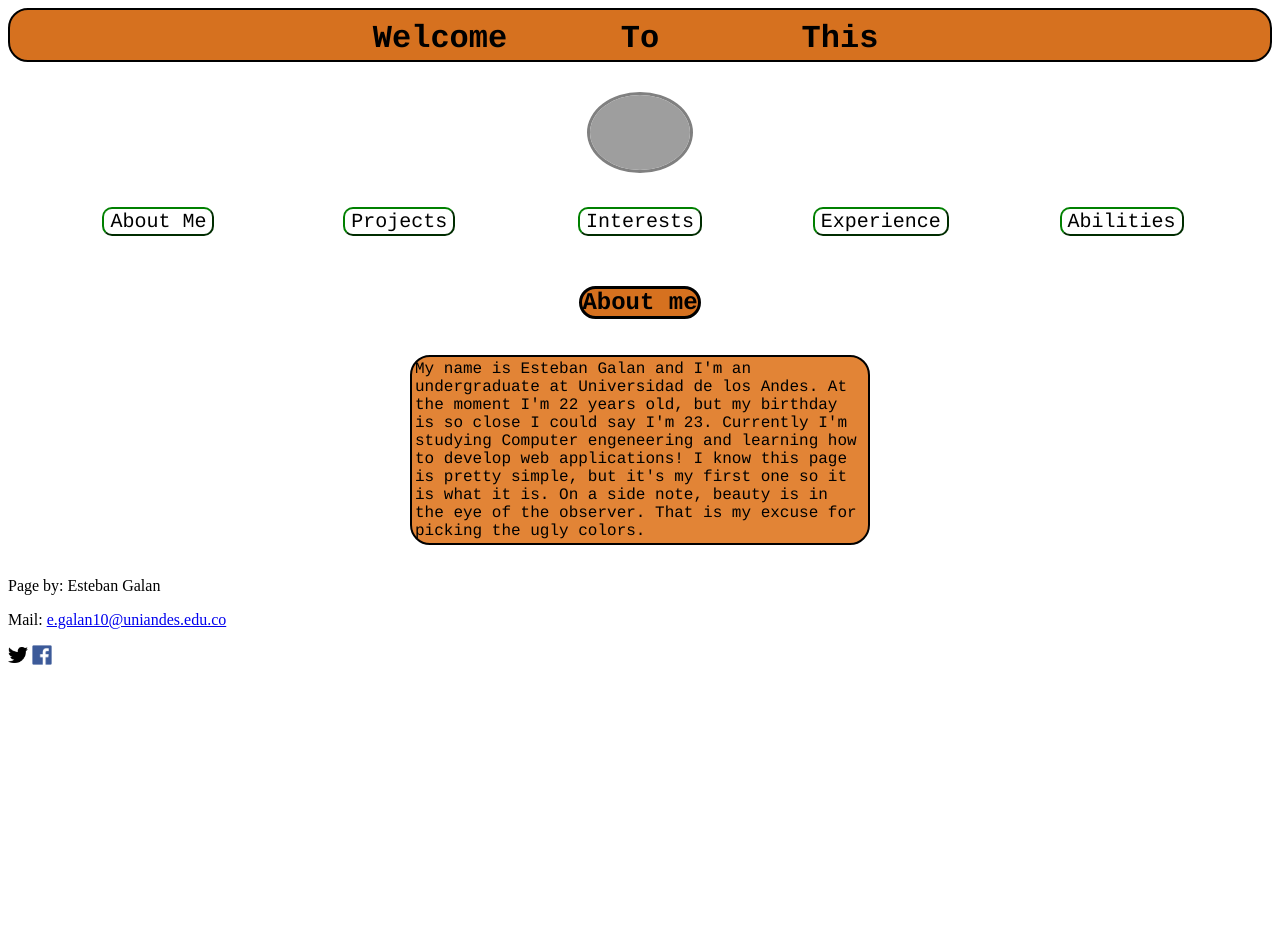
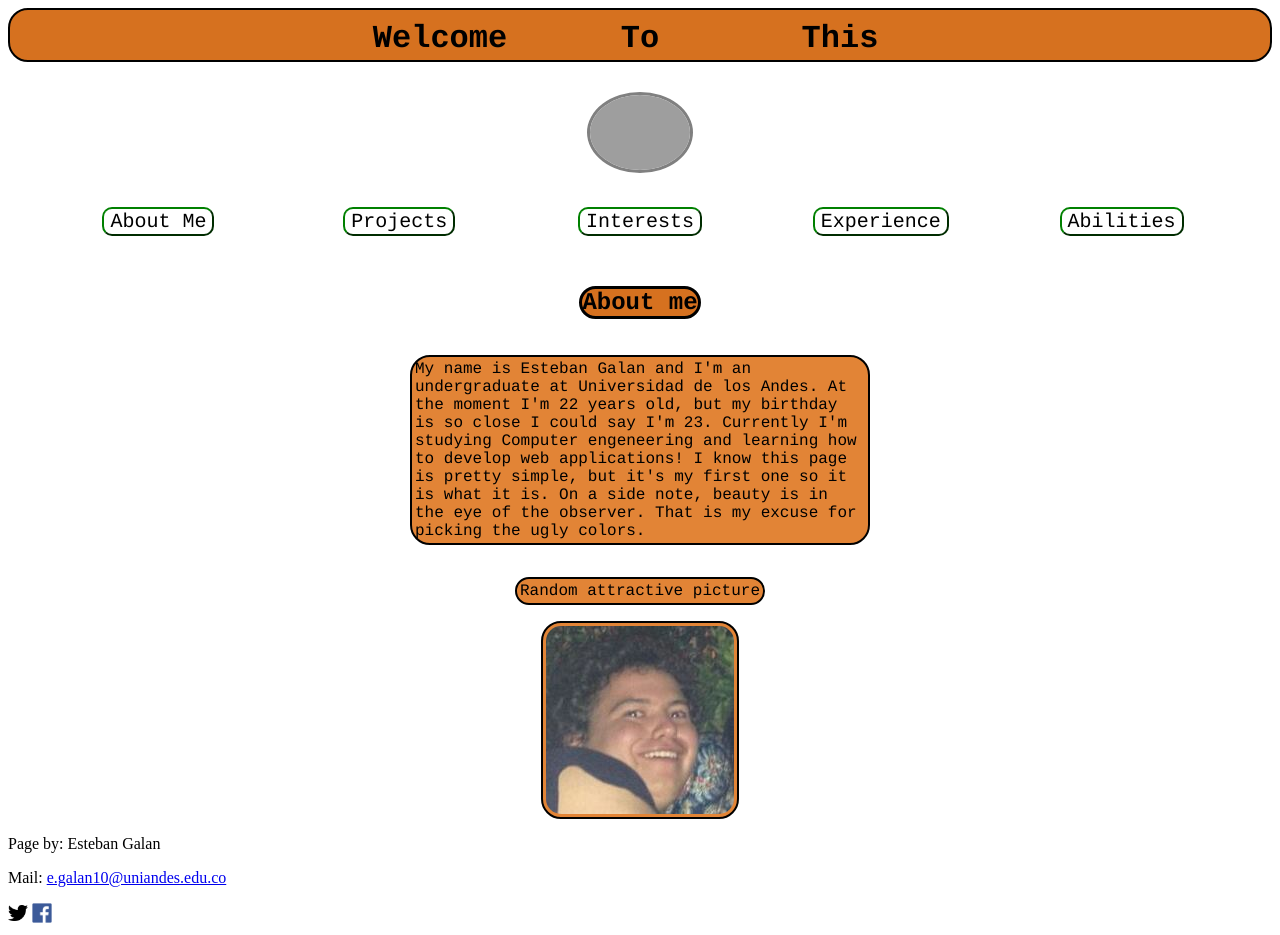
Before and after one commit to estul0/web, a plain HTML site: page index.html in a window 1280 px wide. Both pictures are taken after a click on the button "About Me". Before the commit the page ends 800 px from the top, so only its background shows below. Drawn offline with Linux system fonts and the light colour scheme; grey boxes are pictures that could not be loaded.

Commit message:
i hope this is the las commit

```diff
--- a/index.html
+++ b/index.html
@@ -28,6 +28,8 @@
 		<div id="about_me" class="tabcontent">
 			<h2 id="title">About me</h2>
 			<p id="info">My name is Esteban Galan and I'm an undergraduate at Universidad de los Andes. At the moment I'm 22 years old, but my birthday is so close I could say I'm 23. Currently I'm studying Computer engeneering and learning how to develop web applications! I know this page is pretty simple, but it's my first one so it is what it is. On a side note, beauty is in the eye of the observer. That is my excuse for picking the ugly colors.</p>
+			<p id="info">Random attractive picture</p>
+			<img src="Esteban Galan.jpg" id="info">
 		</div>
 		<div id="projects" class="tabcontent">
 			<h2 id="title">Projects</h2>
```
